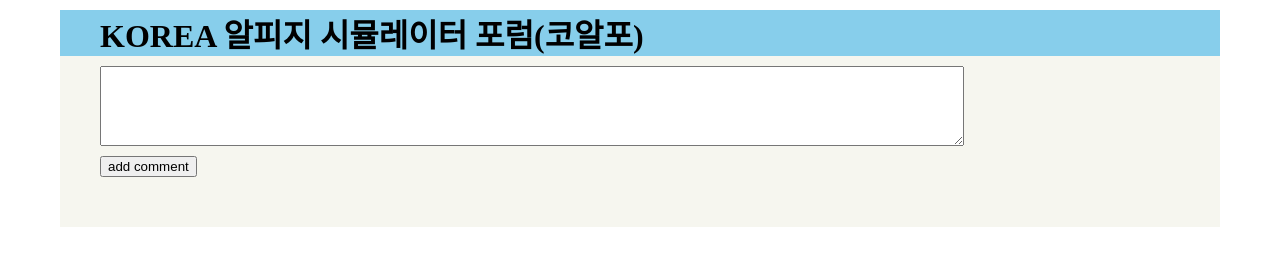
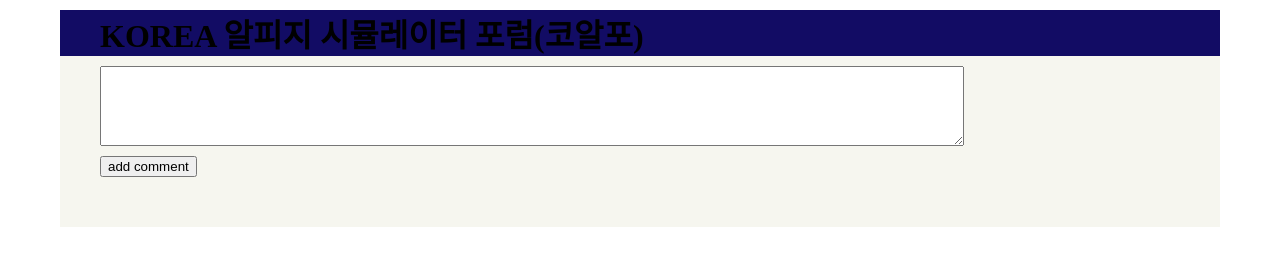
Before and after one commit to yongyong11/rpgrpg, a plain HTML site: page thread.html in a window 1280 px wide. Drawn offline with Linux system fonts and the light colour scheme.

Commit message:
Update thread.html

```diff
--- a/thread.html
+++ b/thread.html
@@ -93,7 +93,7 @@
             margin: 10px 0;
         }
         .top-bar {
-            background-color: skyblue;
+            background-color: #120C64;
             padding: 0 40px;
         }
         .main {
```
